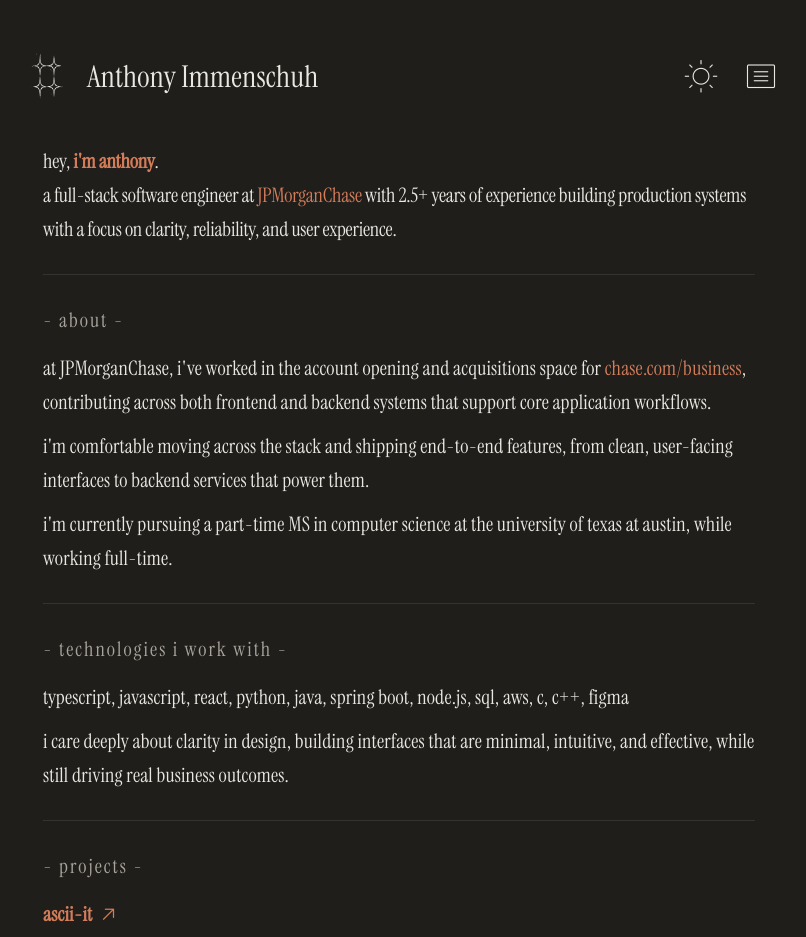
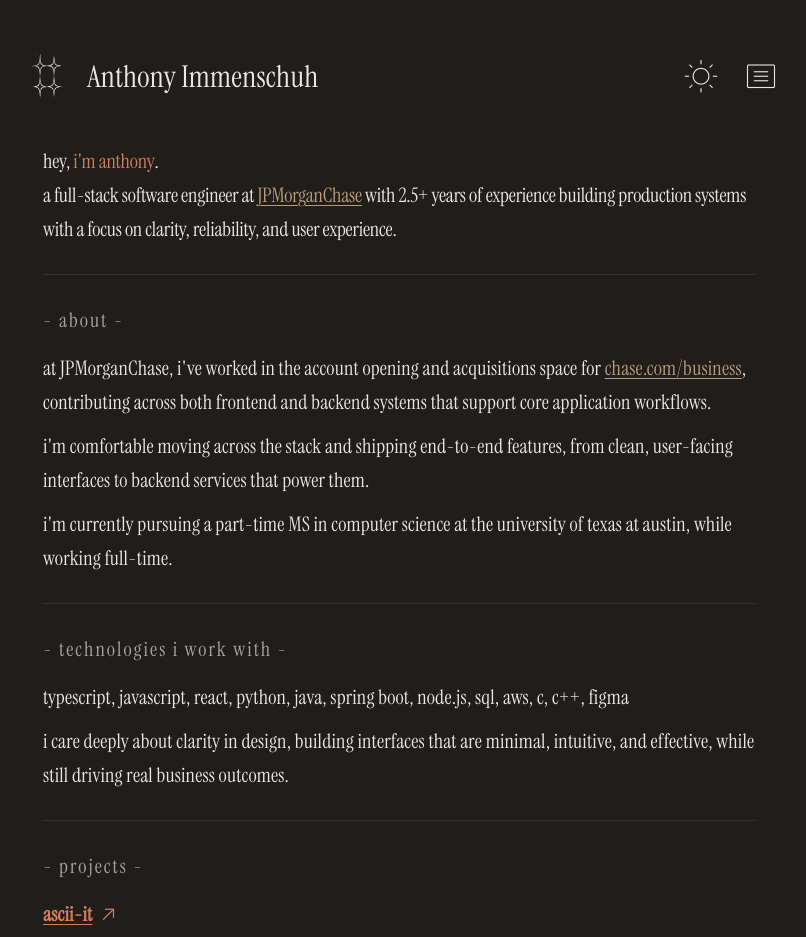
Before and after one commit to anthonyimmen/portfolio-v2, a Next.js app in the folder portfolio-v2/: page / in a window 1280 px wide. Shown: the top 937 px of the page, without its empty margins (241-1047 px from the left). Built offline with nearby package versions, Linux system fonts and the light colour scheme.

Commit message:
slight visual updates

```diff
--- a/portfolio-v2/app/globals.css
+++ b/portfolio-v2/app/globals.css
@@ -157,7 +157,7 @@ html[data-theme="dark"] .menu-dropdown {
 
 .hero strong {
   color: var(--accent);
-  font-weight: 600;
+  font-weight: 500;
 }
 
 .divider {
@@ -196,6 +196,15 @@ html[data-theme="dark"] .menu-dropdown {
   align-items: center;
   gap: 6px;
   font-weight: 600;
+}
+
+.project-link-text {
+  display: inline-block;
+  text-decoration: underline;
+  text-decoration-thickness: 1px;
+  text-underline-offset: 3px;
+  /* border-bottom: 1px solid currentColor;
+  padding-bottom: .5px; */
 }
 
 .project-link .ph .ph-thin {
--- a/portfolio-v2/app/page.tsx
+++ b/portfolio-v2/app/page.tsx
@@ -22,7 +22,12 @@ export default function Home() {
           <h1 className="hero">
             hey, <strong>i&apos;m anthony</strong>.<br />
             a full-stack software engineer at{" "}
-            <a href="https://www.jpmorganchase.com" target="_blank" rel="noreferrer">
+            <a
+              className="accent-underline"
+              href="https://www.jpmorganchase.com"
+              target="_blank"
+              rel="noreferrer"
+            >
               JPMorganChase
             </a>{" "}
             with 2.5+ years of experience building production systems with a focus on clarity, reliability, and user experience.
@@ -35,7 +40,12 @@ export default function Home() {
             <p>
               at JPMorganChase, i&apos;ve worked in the account opening and
               acquisitions space for{" "}
-              <a href="https://www.chase.com/business" target="_blank" rel="noreferrer">
+              <a
+                className="accent-underline"
+                href="https://www.chase.com/business"
+                target="_blank"
+                rel="noreferrer"
+              >
                 chase.com/business
               </a>
               , contributing across both frontend and backend systems that
@@ -74,7 +84,8 @@ export default function Home() {
             <div className="projects">
               <div>
                 <a className="project-link" href="www.ascii-it.com">
-                  ascii-it <i className="ph ph-arrow-up-right" />
+                  <span className="project-link-text">ascii-it</span>
+                  <i className="ph ph-arrow-up-right" />
                 </a>
                 <p>
                   a simple, intuitive tool for converting images into ascii
@@ -84,7 +95,8 @@ export default function Home() {
               </div>
               <div>
                 <a className="project-link" href="www.goalapp.io">
-                  goal <i className="ph ph-arrow-up-right" />
+                  <span className="project-link-text">goal</span>
+                  <i className="ph ph-arrow-up-right" />
                 </a>
                 <p>
                   a single-task task manager built around one idea: focus beats
@@ -95,7 +107,8 @@ export default function Home() {
               </div>
               <div>
                 <a className="project-link" href="www.anthonyimmenschuh.com">
-                  this site <i className="ph ph-arrow-up-right" />
+                  <span className="project-link-text">this site</span>
+                  <i className="ph ph-arrow-up-right" />
                 </a>
                 <p>
                   my personal space, intentionally minimal, text-first, and
--- a/portfolio-v2/styles/theme.css
+++ b/portfolio-v2/styles/theme.css
@@ -75,6 +75,18 @@ a:hover {
   color: var(--link-hover);
 }
 
+.accent-underline {
+  color: var(--accent-2);
+  text-decoration: underline;
+  text-decoration-color: var(--accent-2);
+  text-decoration-thickness: 1px;
+  text-underline-offset: 3px;
+}
+
+.accent-underline:hover {
+  color: var(--accent-2);
+}
+
 .card {
   background: var(--surface);
   border: 1px solid var(--border);
```
